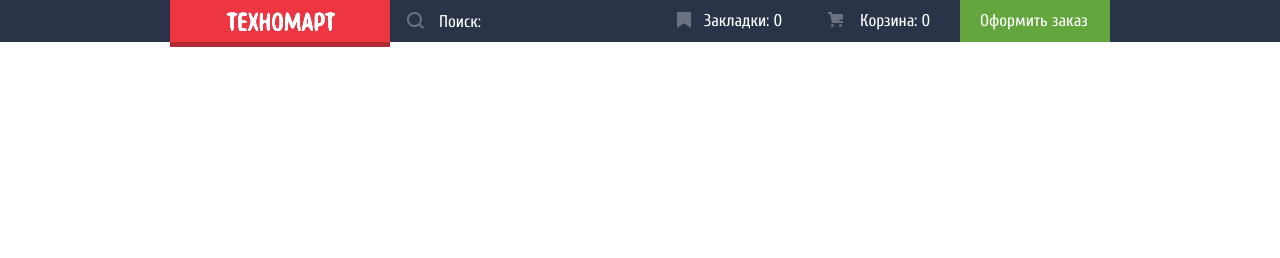
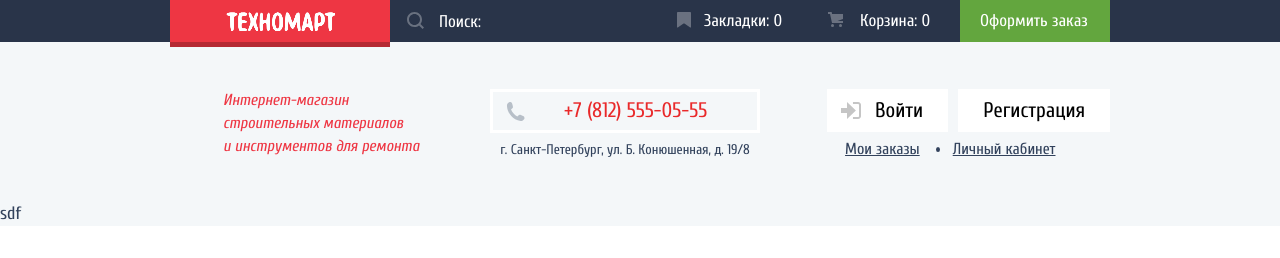
Before and after one commit to Prepros/118968-technomart-25, a plain HTML site: page index.html in a window 1280 px wide. Drawn offline with Linux system fonts and the light colour scheme.

Commit message:
Сверстал и стилизовал центр шапки

```diff
--- a/css/style.css
+++ b/css/style.css
@@ -5,6 +5,24 @@
   src: local("Cuprum"), local("Cuprum Regular"), local("Cuprum-Regular"),
         url("../font/cuprum.woff2") format("woff2"),
         url("../font/cuprum.woff") format("woff");
+}
+
+@font-face {
+  font-family: "Cuprum";
+  font-weight: 400;
+  font-style: italic;
+  src: local("Cuprum Italic"), local("Cuprum-Italic"),
+  url("../font/cuprumitalic.woff2") format("woff2"),
+  url("../font/cuprumitalic.woff") format("woff");
+}
+
+@font-face {
+  font-family: "Cuprum";
+  font-weight: 700;
+  font-style: italic;
+  src: local("Cuprum Bold Italic"), local("Cuprum-Bold-Italic"),
+  url("../font/cuprumbolditalic.woff2") format("woff2"),
+  url("../font/cuprumbolditalic.woff") format("woff");
 }
 
 *,
@@ -30,6 +48,7 @@ body {
   font-family: "Cuprum", Arial, sans-serif;
   font-size: 18px;
   line-height: 24px;
+  font-weight: 400;
   color: #000;
 
   background-color: #fff;
@@ -71,6 +90,8 @@ a {
 
 /* Верх шапки */
 .main-head-top {
+  margin-bottom: 47px;
+
   font-family: "Cuprum", Arial, sans-serif;
   font-size: 17px;
   line-height: 18px;
@@ -274,3 +295,195 @@ a {
 .order-counter-link.cart:active::before {
   opacity: .5;
 }
+
+
+/** Центр шапки **/
+.main-head-middle {
+  margin-bottom: 40px;
+}
+
+.main-head-middle .container {
+  display: flex;
+}
+
+/* Слоган */
+.main-head-middle .slogan {
+  width: 300px;
+  margin: 0;
+  margin-right: 20px;
+  padding-left: 53px;
+  padding-right: 50px;
+
+  font-size: 16px;
+  line-height: 23px;
+  font-weight: 400;
+  font-style: italic;
+  color: #ee3643;
+}
+
+/* Контакты */
+.main-head-middle .contact {
+  width: 270px;
+  font-style: normal;
+}
+
+.main-head-middle .contact-phone,
+.main-head-middle .contact-address {
+  margin: 0;
+}
+
+.main-head-middle .contact-phone {
+  position: relative;
+
+  margin-bottom: 5px;
+  padding-top: 8px;
+  padding-left: 71px;
+  padding-right: 49px;
+  padding-bottom: 9px;
+
+  font-size: 21px;
+  line-height: 21px;
+  font-weight: 400;
+  color: #e9292a;
+
+  border: 3px solid #fff;
+}
+
+.main-head-middle .contact-phone::before {
+  position: absolute;
+  top: 10px;
+  left: 13px;
+
+  width: 19px;
+  height: 19px;
+
+  background-image: url("../img/icon-phone.svg");
+  background-repeat: no-repeat;
+
+  content: "";
+}
+
+.main-head-middle .contact-address {
+  font-size: 14px;
+  line-height: 24px;
+  font-weight: 400;
+  color: #32425c;
+  text-align: center;
+}
+
+.profile {
+  max-width: 300px;
+  margin: 0;
+  margin-left: auto;
+  padding: 0;
+
+  list-style: none;
+}
+
+.profile-item {
+  display: flex;
+  flex-wrap: wrap;
+}
+
+.profile-item-top {
+  margin-bottom: 8px;
+}
+
+.profile-item-bottom {}
+
+.profile-link {
+  position: relative;
+  outline: none;
+}
+
+.profile-item-top .profile-link {
+  margin-right: 10px;
+  padding: 11px 25px;
+
+  font-size: 21px;
+  line-height: 21px;
+  color: #000;
+
+  background-color: #fff;
+}
+
+.profile-item-top .profile-link:hover,
+.profile-item-top .profile-link:focus {
+  color: #ee3643;
+}
+
+.profile-item-top .profile-link:active {
+  color: #c5c5c5;
+}
+
+.profile-link:hover .icon-login path,
+.profile-link:hover .icon-login polygon,
+.profile-link:focus .icon-login path,
+.profile-link:focus .icon-login polygon {
+  fill: #32425c;
+}
+
+.profile-link:active .icon-login path,
+.profile-link:active .icon-login polygon {
+  fill: #c5c5c5;
+}
+
+.profile-item-bottom .profile-link {
+  position: relative;
+
+  margin-right: 33px;
+
+  font-size: 16px;
+  line-height: 18px;
+  color: #32425c;
+  text-decoration: underline;
+}
+
+.profile-item-bottom .profile-link:hover,
+.profile-item-bottom .profile-link:focus {
+  color: #ee3643;
+}
+
+.profile-item-bottom .profile-link:active {
+  color: rgba(50, 66, 92, .3);
+}
+
+.profile-item-bottom .profile-link:first-child {
+  margin-left: 18px;
+}
+
+.profile-item-bottom .profile-link:last-child {
+  margin-right: 0;
+}
+
+.profile-item-bottom .profile-link::before {
+  position: absolute;
+  top: 7px;
+  right: -20px;
+
+  width: 4px;
+  height: 5px;
+
+  background-color: #32425c;
+  border-radius: 50%;
+
+  content: "";
+}
+
+.profile-item-bottom .profile-link:last-child::before {
+  background-color: transparent;
+}
+
+.profile-link.icon {
+  padding-left: 48px;
+}
+
+.profile-link:last-child {
+  margin-right: 0;
+}
+
+.profile-link .icon-login {
+  position: absolute;
+  top: 13px;
+  left: 14px;
+}
--- a/index.html
+++ b/index.html
@@ -53,8 +53,40 @@
     </div>
   </div>
 
-  <div class="main-head-middle"></div>
-  <div class="main-head-bottom"></div>
+  <div class="main-head-middle">
+    <div class="container">
+
+      <h1 class="slogan">Интернет-магазин строительных материалов<br> и инструментов для ремонта</h1>
+
+      <address class="contact">
+        <p class="contact-phone">+7 (812) 555-05-55</p>
+        <p class="contact-address">г. Санкт-Петербург, ул. Б. Конюшенная, д. 19/8</p>
+      </address>
+
+      <ul class="profile">
+        <li class="profile-item profile-item-top">
+          <a class="profile-link icon" href="#">
+            <svg class="icon-login" width="20px" height="17px" viewBox="0 0 20 17" enable-background="new 0 0 20 17" xml:space="preserve">
+              <g>
+                <polygon fill="#c5c5c5" points="14.875,8.5 6,0 6,6 0,6 0,11 6,11 6,17 	"/>
+              </g>
+              <path fill="#c5c5c5" d="M16.986,15.01h-5.027V17h5.027c2.178,0,3.004-1.81,3.029-3.026V3.028C19.99,1.811,19.164,0,16.986,0h-5.027
+	v1.99h5.027c0.839,0,0.992,0.681,1.01,1.057v10.904C17.979,14.327,17.825,15.01,16.986,15.01z"/>
+            </svg>
+            Войти
+          </a>
+          <a class="profile-link" href="#">Регистрация</a>
+        </li>
+        <li class="profile-item profile-item-bottom">
+          <a class="profile-link" href="#">Мои заказы</a>
+          <a class="profile-link" href="#">Личный кабинет</a>
+        </li>
+      </ul>
+
+    </div>
+  </div>
+
+  <div class="main-head-bottom">sdf</div>
 </header>
 
 <script src=""></script>
```
Also changed, not shown: font/cuprumbold.woff (deleted), font/cuprumbold.woff2 (deleted), font/cuprumbolditalic.woff (added), font/cuprumbolditalic.woff2 (added), font/cuprumitalic.woff (added), font/cuprumitalic.woff2 (added), img/icon-login.svg (added), img/icon-phone.svg (added).
